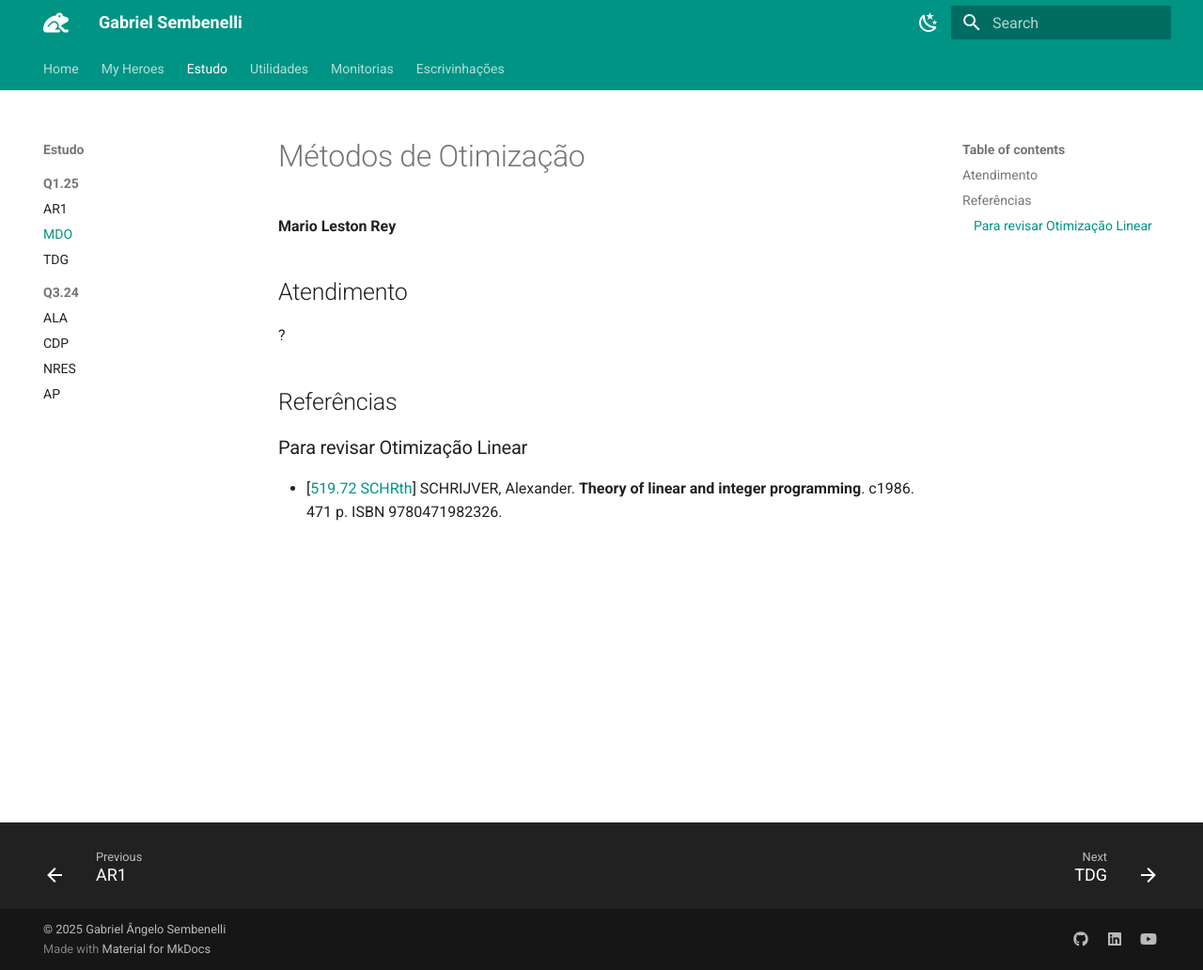
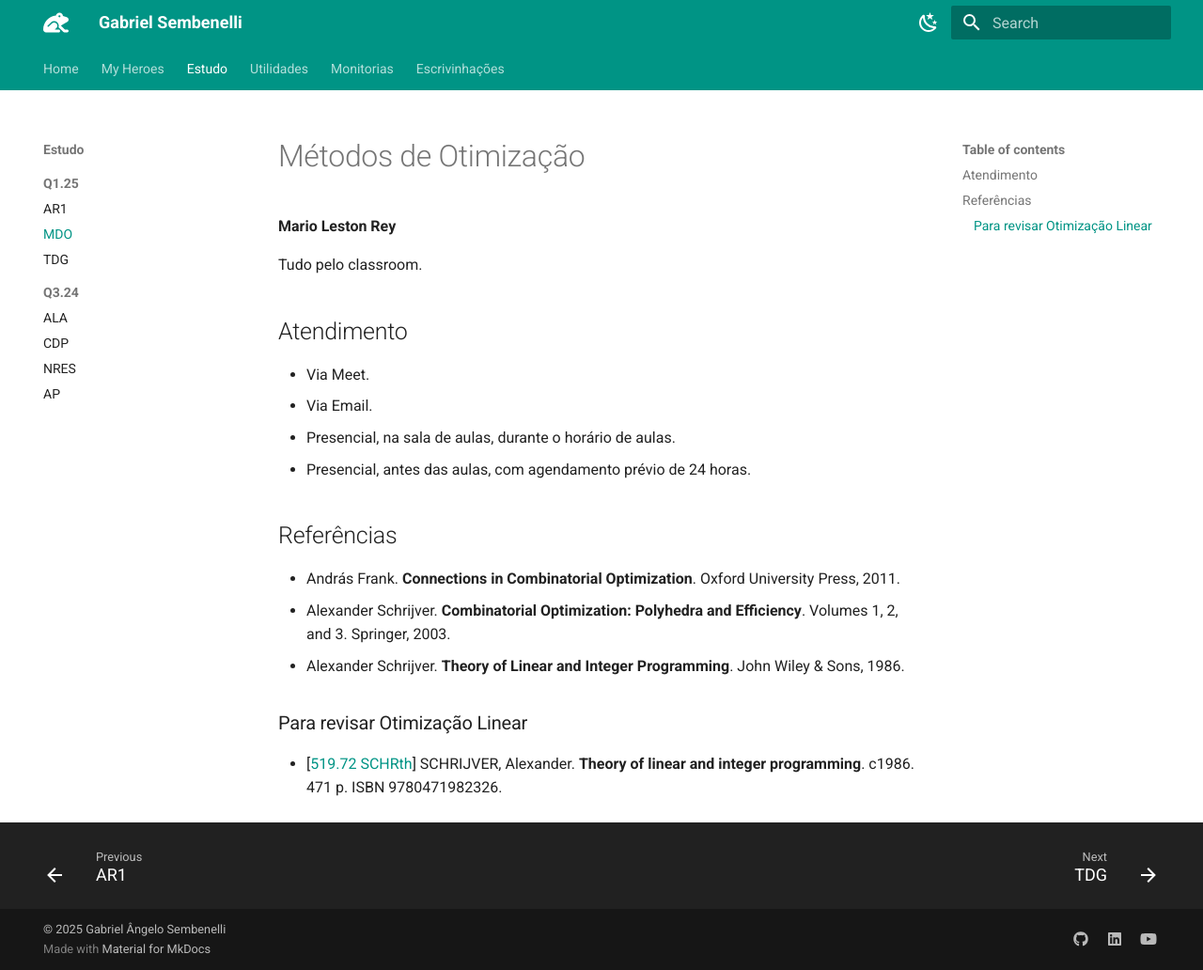
Before and after one commit to Gabriel-Sembenelli/website, an MkDocs documentation site: the page built from docs/Quads/Q1.25/MDO.md, in a window 1280 px wide and 1032 px high. Shown: the whole window at 94% size. Built offline with MkDocs 1.6.1 and Material for MkDocs 9.7.7, drawn with Linux system fonts in a browser that asks for light colours.

Commit message:
att Q1.25

```diff
--- a/docs/Quads/Q1.25/MDO.md
+++ b/docs/Quads/Q1.25/MDO.md
@@ -2,11 +2,20 @@
 
 **Mario Leston Rey**
 
+Tudo pelo classroom.
+
 ## Atendimento
 
-?
+- Via Meet.
+- Via Email.
+- Presencial, na sala de aulas, durante o horário de aulas.
+- Presencial, antes das aulas, com agendamento prévio de 24 horas.
 
 ## Referências
+
+- András Frank. **Connections in Combinatorial Optimization**. Oxford University Press, 2011.
+- Alexander Schrijver. **Combinatorial Optimization: Polyhedra and Efficiency**. Volumes 1, 2, and 3. Springer, 2003.
+- Alexander Schrijver. **Theory of Linear and Integer Programming**. John Wiley & Sons, 1986.
 
 ### Para revisar Otimização Linear
 
```
Also changed, not shown: docs/Quads/Q1.25/TDG.md (+6 -2 lines).
